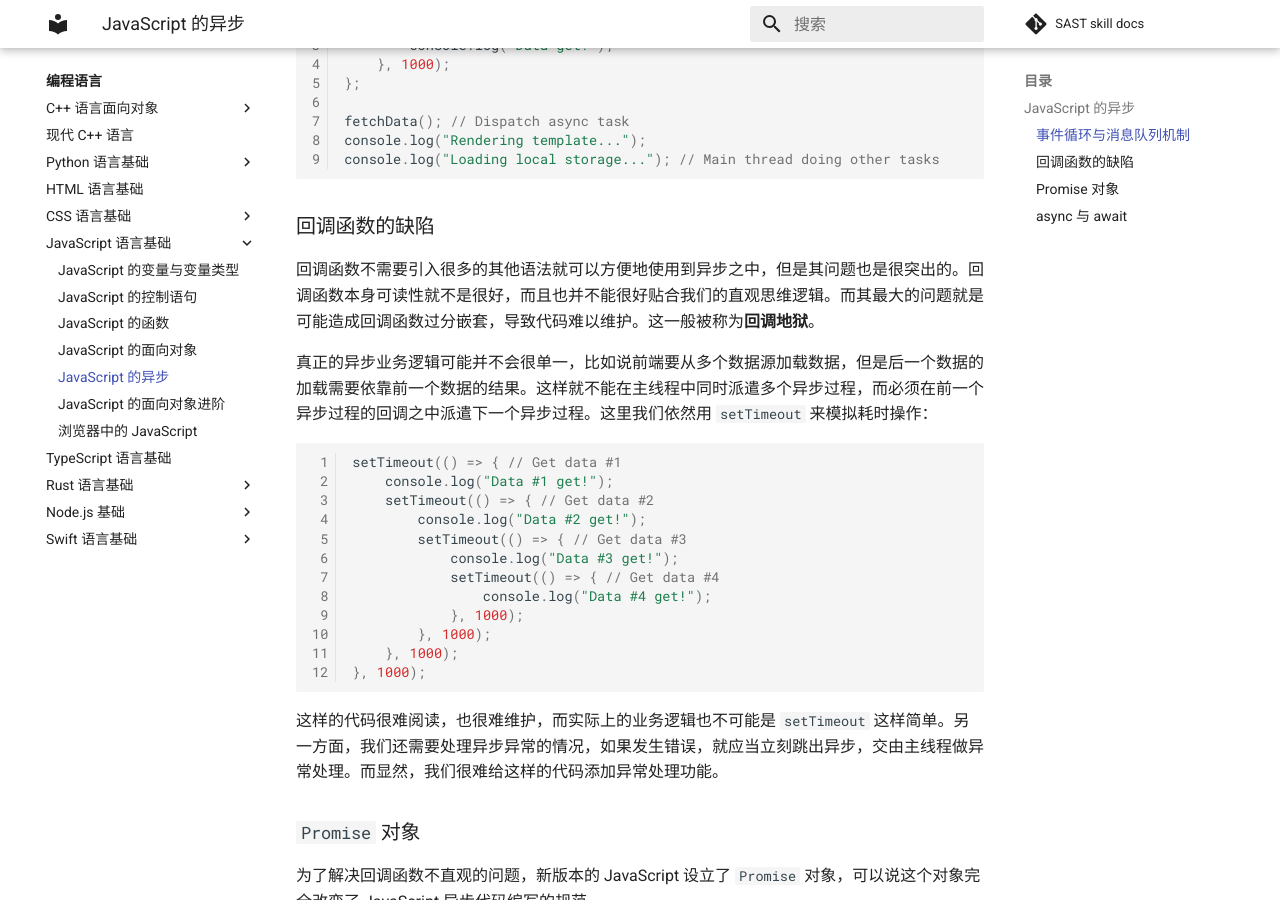
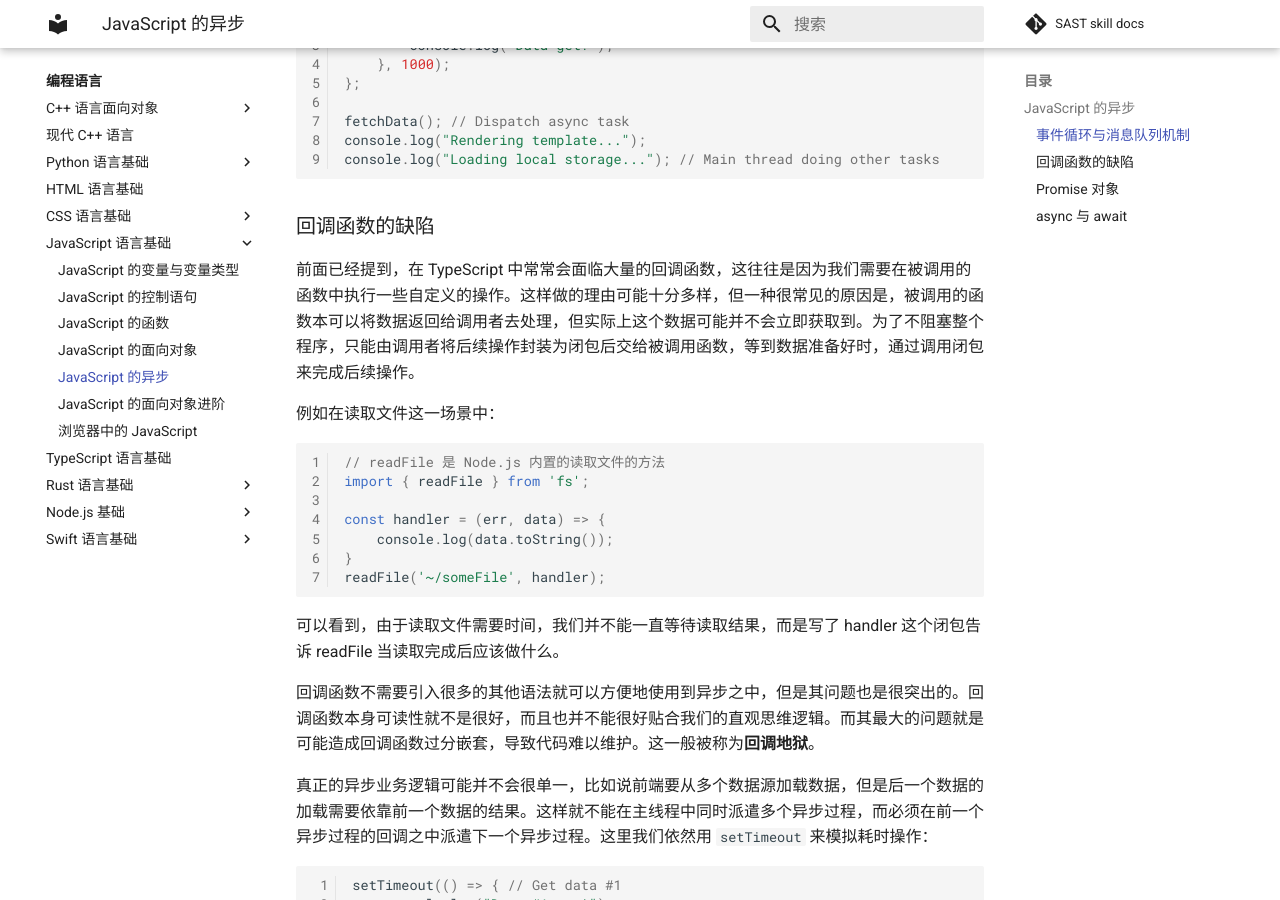
Before and after one commit to SAST-skill-docers/sast-skill-docs, an MkDocs documentation site: the page built from docs/languages/javascript/async.md, in a window 1280 px wide and 900 px high, scrolled down 2005 px. Built offline with MkDocs 1.6.1 and Material for MkDocs 9.7.7, drawn with Linux system fonts in a browser that asks for light colours; comment, search, counter and statistics services are not loaded; some of the changed text lies outside the part shown.

Commit message:
Merge 2022 summer doc into JS async

````diff
--- a/docs/languages/javascript/async.md
+++ b/docs/languages/javascript/async.md
@@ -69,6 +69,22 @@ console.log("Loading local storage..."); // Main thread doing other tasks
 ```
 
 ### 回调函数的缺陷
+
+前面已经提到，在 TypeScript 中常常会面临大量的回调函数，这往往是因为我们需要在被调用的函数中执行一些自定义的操作。这样做的理由可能十分多样，但一种很常见的原因是，被调用的函数本可以将数据返回给调用者去处理，但实际上这个数据可能并不会立即获取到。为了不阻塞整个程序，只能由调用者将后续操作封装为闭包后交给被调用函数，等到数据准备好时，通过调用闭包来完成后续操作。
+
+例如在读取文件这一场景中：
+
+```javascript
+// readFile 是 Node.js 内置的读取文件的方法
+import { readFile } from 'fs';
+
+const handler = (err, data) => {
+    console.log(data.toString());
+}
+readFile('~/someFile', handler);
+```
+
+可以看到，由于读取文件需要时间，我们并不能一直等待读取结果，而是写了 handler 这个闭包告诉 readFile 当读取完成后应该做什么。
 
 回调函数不需要引入很多的其他语法就可以方便地使用到异步之中，但是其问题也是很突出的。回调函数本身可读性就不是很好，而且也并不能很好贴合我们的直观思维逻辑。而其最大的问题就是可能造成回调函数过分嵌套，导致代码难以维护。这一般被称为**回调地狱**。
 
@@ -229,6 +245,8 @@ console.log(i); // 1
 
 在最新标准之中，JavaScript 引入了 `async, await` 这两个关键字，这两个关键字的作用是能够让异步代码写得和同步代码一样自然。
 
+直接使用 `Promise` 看起来有些复杂，尤其是在链式调用时，如果中间变量需要保存，写法就变得丑陋，因此在更多的时候，我们使用 `async` / `await` 关键词。
+
 我们可以用 `async` 关键字将一个函数声明为异步函数。调用异步函数的时候，其会立刻返回并派遣一个异步：
 
 ```javascript
````
Also changed, not shown: other parts of docs/languages/javascript/async.md (+1 -1 lines).
